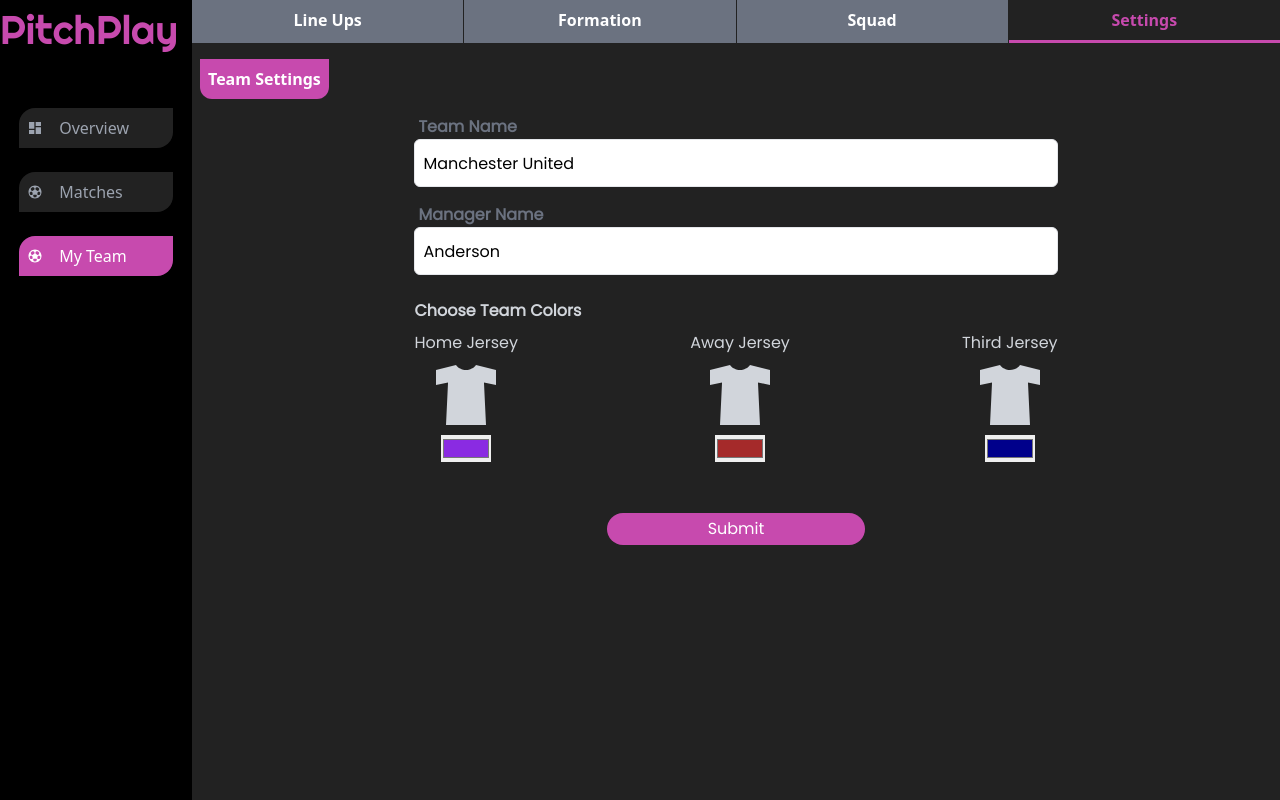
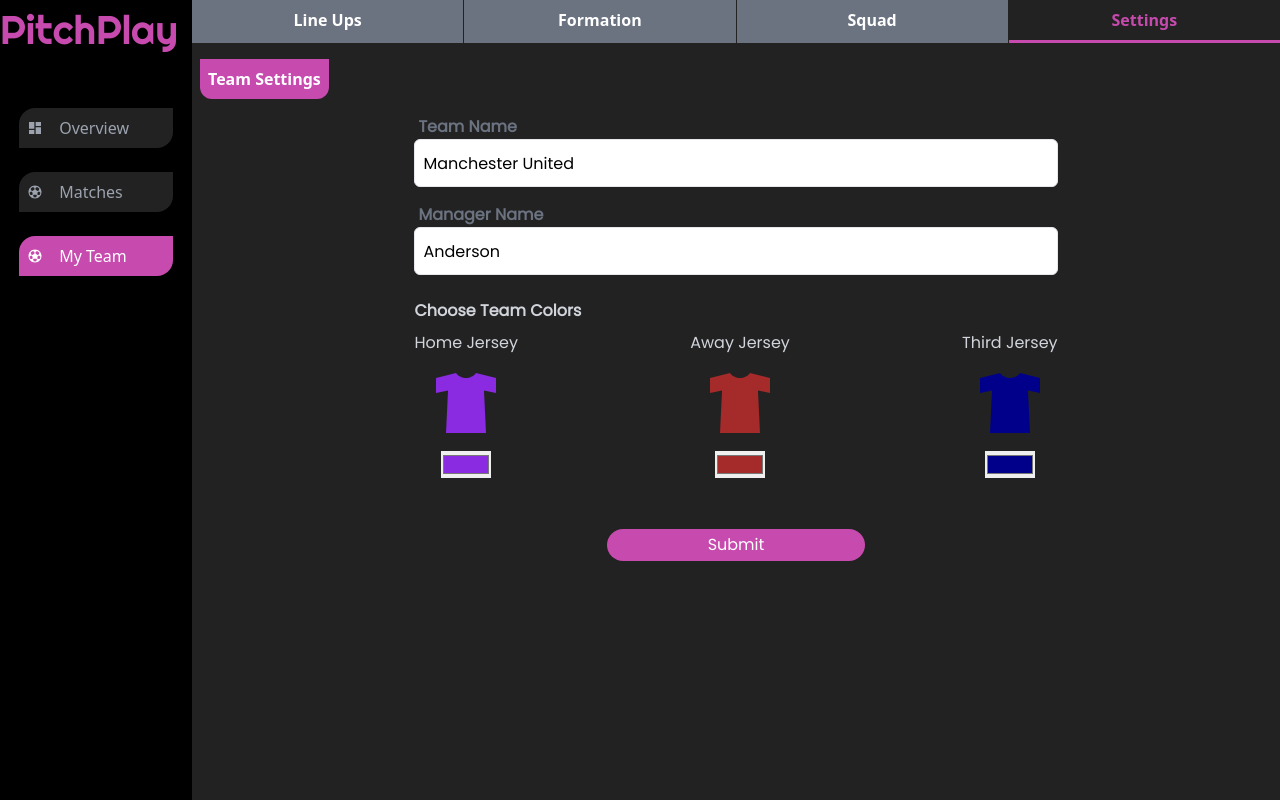
Before and after one commit to Sosaristic/pitch-play, a React (Vite) app: page /dashboard/my-team/settings in a window 1280 px wide. Built offline with nearby package versions, Linux system fonts and the light colour scheme.

Commit message:
made team jersey color to input color

```diff
--- a/src/components/Dashboard/MyTeam/TeamSettings.jsx
+++ b/src/components/Dashboard/MyTeam/TeamSettings.jsx
@@ -36,7 +36,7 @@
         Team Settings
       </h2>
 
-      <form className="mt-4 flex flex-col gap-4 items-center md:w-[70%] lg:w-[60%] font-poppins mx-auto text-gray-300">
+      <form onSubmit={handleSubmit} className="mt-4 flex flex-col gap-4 items-center md:w-[70%] lg:w-[60%] font-poppins mx-auto text-gray-300">
         <div className="w-full">
           <TextField label="Team Name" value={teamData.teamName} name="teamName" onChange={handleInputChange} regex={regEx.name}/>
         </div>
@@ -48,9 +48,9 @@
           <div className="flex justify-between">
             {colorDetails?.map((item) => {
               return (
-                <div key={item.id} className="flex flex-col items-center">
+                <div key={item.id} className="flex flex-col items-center gap-2">
                   <p className="text-center text-[.8rem] md:text-[1rem]">{item.title}</p>
-                  <div className="text-[5rem]">
+                  <div className={`text-[5rem] outline-none border-none`} style={{color: item.value}}>
                     <IoMdShirt />
                   </div>
                   <div>
```
